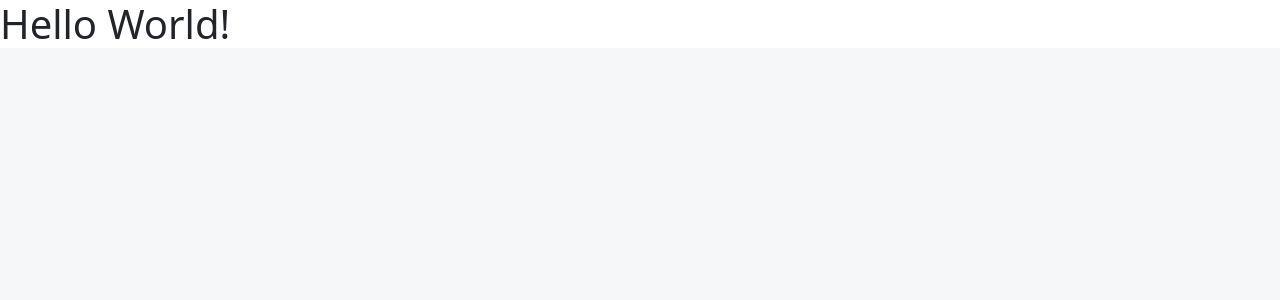
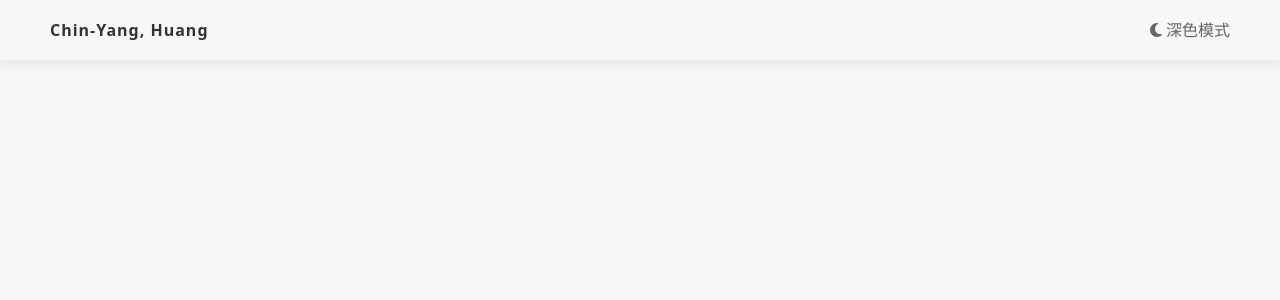
Before and after one commit to cyanshub/sp-resume-be-080624, a React (Vite) app: page /resumes in a window 1280 px wide. Shown: the top 300 px of the page. Built offline with nearby package versions, Linux system fonts and the light colour scheme.

Commit message:
製作 header 及其樣式

```diff
--- a/src/App.scss
+++ b/src/App.scss
@@ -8,21 +8,6 @@ body {
   background-color: var(--main-background-color);
   font-family: "Lato", "Noto Sans TC", sans-serif;
 }
-
-.nav-group {
-  display: flex;
-}
-
-.nav-icon {
-  flex-flow: row wrap;
-  margin-left: 20px;
-  cursor: pointer;
-}
-
-#nav-darkmode-toggle {
-  display: none;
-}
-
 
 h2 {
   font-size: 2rem;
--- /dev/null
+++ b/src/components/ResumePageComponents/Header.jsx
@@ -0,0 +1,30 @@
+import styled from 'styled-components';
+
+// UI元件
+const Header = () => {
+  return (
+    <header>
+    <nav>
+      <a className="link-formats" href="#">
+        <span className="nav-title">Chin-Yang, Huang</span>
+      </a>
+      <div className="nav-group">
+        <label htmlFor="nav-darkmode-toggle" className="nav-icon">
+          <StyledSpan>
+            <i className="fa fa-moon me-1"></i>
+            深色模式
+          </StyledSpan>
+        </label>
+        <input type="checkbox" id="nav-darkmode-toggle" />
+      </div>
+    </nav>
+    </header>
+  );
+};
+
+// UI元件樣式
+const StyledSpan = styled.span`
+  white-space: nowrap;
+`;
+
+export default Header;
--- a/src/pages/ResumePage.jsx
+++ b/src/pages/ResumePage.jsx
@@ -1,7 +1,10 @@
+import Header from "../components/ResumePageComponents/Header"
+
 const ResumePage = () => {
   return (
     <>
-      <h1>Hello World!</h1>
+     <Header />
+
     </>
   )
 }
--- a/src/styles/header.scss
+++ b/src/styles/header.scss
@@ -26,5 +26,19 @@ header {
     .nav-link {
       color: var(--nav-link-color);
     }
+
+    .nav-group {
+      display: flex;
+
+      .nav-icon {
+        flex-flow: row wrap;
+        margin-left: 20px;
+        cursor: pointer;
+      }
+
+      #nav-darkmode-toggle {
+        display: none;
+      }
+    }
   }
 }
```
